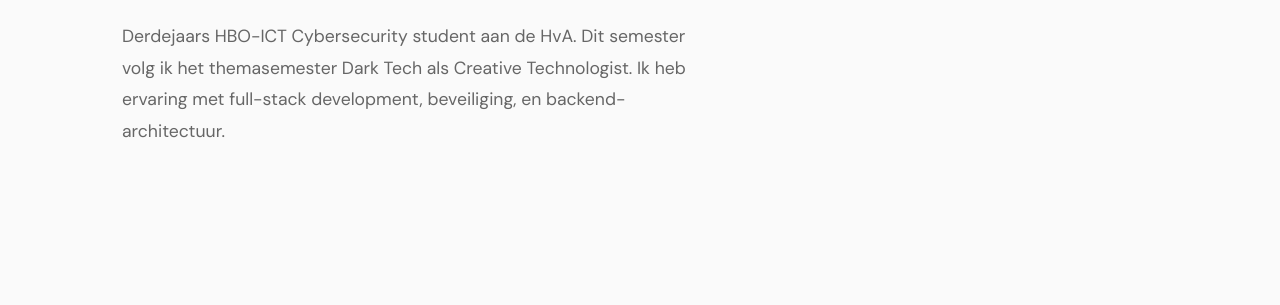
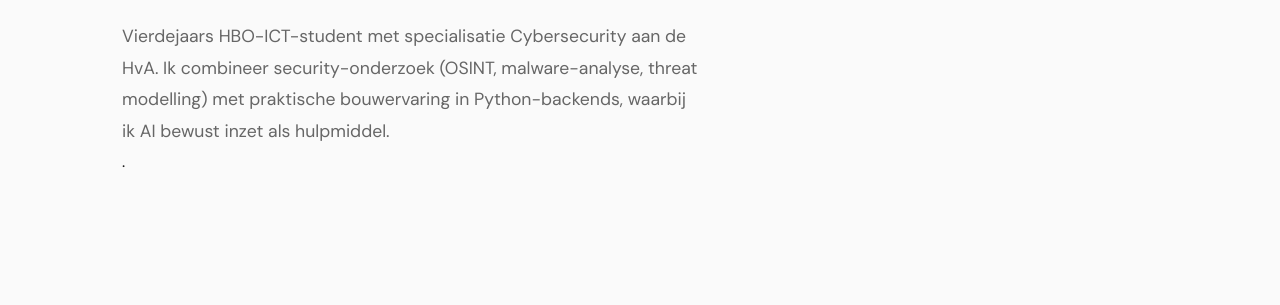
Before and after one commit to jack-os19/jack-os19.github.io, a plain HTML site: page index.html in a window 1280 px wide. Shown: the part 283-588 px from the top of the page. Drawn offline with Linux system fonts and the light colour scheme.

Commit message:
Update portfolio description in index.html

```diff
--- a/index.html
+++ b/index.html
@@ -184,7 +184,7 @@
 <section class="hero" id="about">
     <p class="hero-label">Portfolio</p>
     <h1>Jack O'Sullivan Ramos</h1>
-    <p>Derdejaars HBO-ICT Cybersecurity student aan de HvA. Dit semester volg ik het themasemester Dark Tech als Creative Technologist. Ik heb ervaring met full-stack development, beveiliging, en backend-architectuur.</p>
+    <p><p>Vierdejaars HBO-ICT-student met specialisatie Cybersecurity aan de HvA. Ik combineer security-onderzoek (OSINT, malware-analyse, threat modelling) met praktische bouwervaring in Python-backends, waarbij ik AI bewust inzet als hulpmiddel.</p>.</p>
 </section>
 
 <section id="projects">
```
